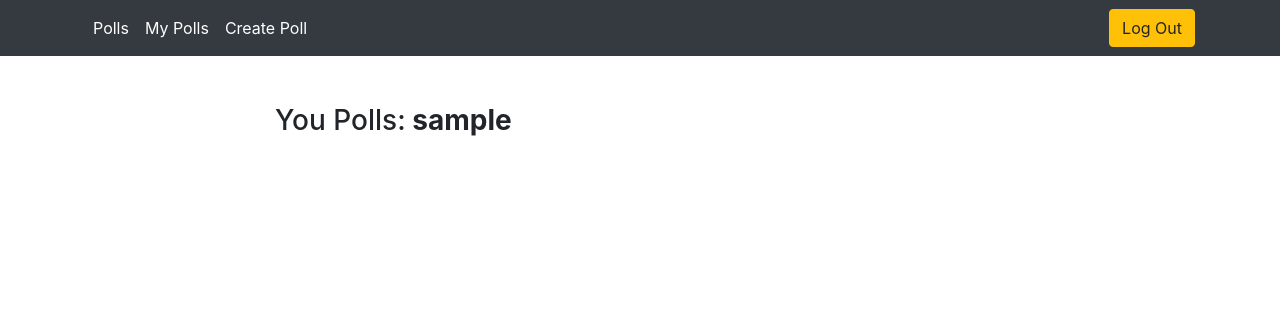
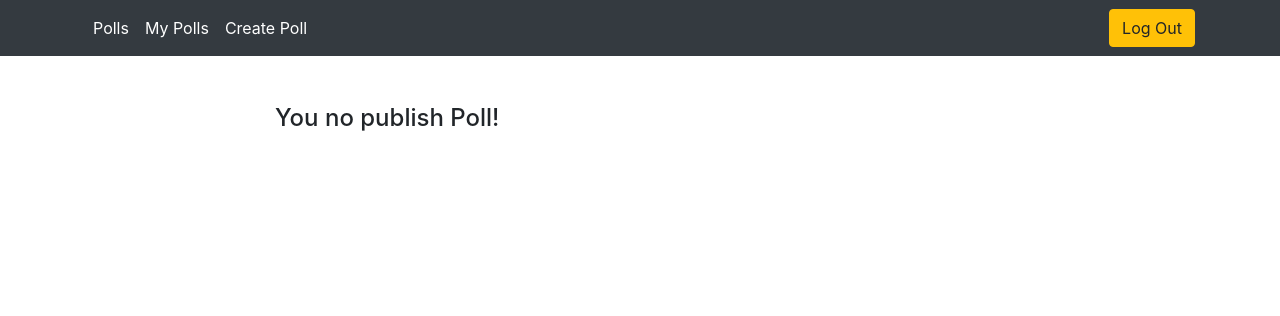
Before and after one commit to broooke/poll-app, a Django app: page /my/polls/ in a window 1280 px wide. Shown: the top 316 px of the page. Run offline with Django 3.2, Linux system fonts and the light colour scheme; the visitor is signed in with stand-in values (Sample User, id 1); data that the repository does not hold is empty; some libraries are stand-ins or nearby versions.

Commit message:
Add filters

```diff
--- a/base/admin.py
+++ b/base/admin.py
@@ -14,7 +14,7 @@ class ChoiceInline(admin.TabularInline):
 
 class QuestionAdmin(admin.ModelAdmin):
     fieldsets = [(None, {'fields': ['question_text']}),
-                 ('Date Information', {'fields': ['pub_date'], 'classes': ['collapse']}), ]
+                 ('Date Information', {'fields': ['pub_date','user'], 'classes': ['collapse']}), ]
     inlines = [ChoiceInline]
 
 
--- a/base/models.py
+++ b/base/models.py
@@ -34,6 +34,7 @@ class Vote(models.Model):
 class Question(models.Model):
     question_text = models.CharField(max_length=200)
     pub_date = models.DateTimeField(default=timezone.now)
+    user = models.ForeignKey(User,on_delete=models.CASCADE)
 
     def __str__(self):
         return self.question_text
@@ -57,7 +58,7 @@ class Choice(models.Model):
     question = models.ForeignKey(Question, on_delete=models.CASCADE)
     choice_text = models.CharField(max_length=200)
     votes = models.IntegerField(default=0)
-    user = models.ForeignKey(Customer, null=True, on_delete= models.SET_NULL)
+    user = models.ForeignKey(Customer, null=True, on_delete= models.SET_NULL, blank=True)
 
     def __str__(self):
         return self.choice_text
--- a/base/views.py
+++ b/base/views.py
@@ -13,6 +13,8 @@ from django.core.paginator import Paginator
 def main(request):
     polls = Question.objects.all()
     search_term=''
+    dict = {}
+    total = Question.total
 
     if 'name' in request.GET:
         polls=polls.order_by('question_text')
@@ -21,8 +23,10 @@ def main(request):
     elif 'search' in request.GET:
         search_term = request.GET['search']
         polls = polls.filter(question_text__icontains=search_term)
+    elif 'vote' in request.GET:
+        pass
 
-    paginator = Paginator(polls, 2)  # Show 6 contacts per page
+    paginator = Paginator(polls, 4)  # Show 6 contacts per page
     page = request.GET.get('page')
     polls_all = paginator.get_page(page)
 
@@ -128,7 +132,7 @@ def editPollView(request, poll_id):
 
 def pollUserView(request):
     user = request.user
-    polls = Poll.objects.filter(user=user)
+    polls = Question.objects.filter(user=user)
 
     context = {'polls':polls}
 
--- a/templates/userpolls.html
+++ b/templates/userpolls.html
@@ -3,6 +3,7 @@
 <div class="row">
     <div class="col-lg-8 col-lg-offset-2" style="margin: auto;">
         <div class="panel panel-default">
+            {% if polls %}
             <div class="panel-heading">
                 <h3 class="panel-title">You Polls:<strong> {{request.user.username}}</strong></h3>
             </div>
@@ -10,7 +11,7 @@
             <ul class="list-group">
                 {% for poll in polls%}
                 <li class="list-group-item">
-                    <strong>{{poll.question}}
+                    <strong>{{poll.question_text}}
                         <a href="{% url 'delete' poll.id%}"><span class="material-icons">remove_circle_outline</span></a>
                         <a href="{% url 'edit' poll.id%}"><span class="material-icons">create</span></a>
                     </strong>
@@ -21,6 +22,9 @@
                 </li>
                 {% endfor %}
             </ul>
+            {%else%}
+            <h4>You no publish Poll!</h4>
+            {%endif%}
         </div>
     </div>
 </div>
```
Also changed, not shown: base/migrations/0011_question_user.py (added), base/migrations/0012_auto_20210122_1334.py (added).
